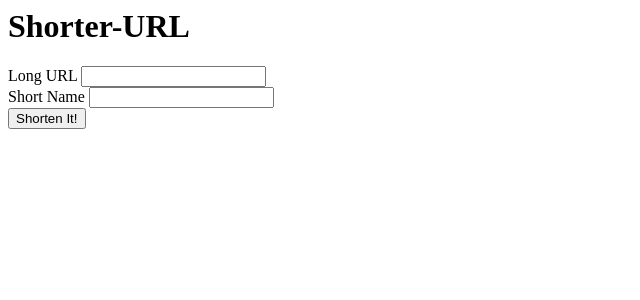
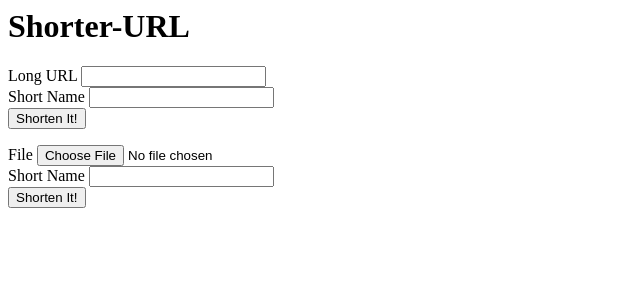
Before and after one commit to twwright/shorter-url, a Flask app: page / in a window 1280 px wide. Shown: the top 300 px of the page, without its empty margins (0-640 px from the left). Run offline with Flask 2, Linux system fonts and the light colour scheme.

Commit message:
Implement file upload form on home page

```diff
--- a/templates/home.html
+++ b/templates/home.html
@@ -13,3 +13,13 @@
   <br>
   <input type="submit" value="Shorten It!">
 </form>
+
+<form action="file" method="POST" enctype="multipart/form-data">
+  <label for="file">File</label>
+  <input type="file" name="file" value="" required>
+  <br>
+  <label for="code">Short Name</label>
+  <input type="text" name="code" value="" required>
+  <br>
+  <input type="submit" value="Shorten It!">
+</form>
--- a/urls.json
+++ b/urls.json
@@ -1 +1 @@
-{"search": {"url": "http://google.com"}}
+{"search": {"url": "http://gmail.com"}}
```
